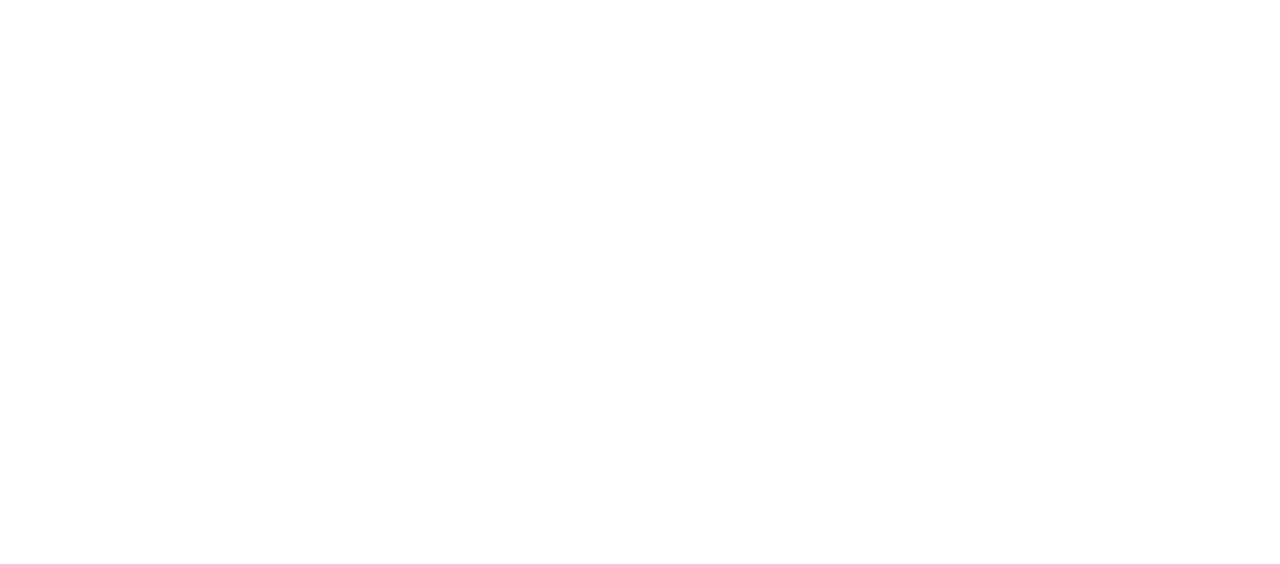
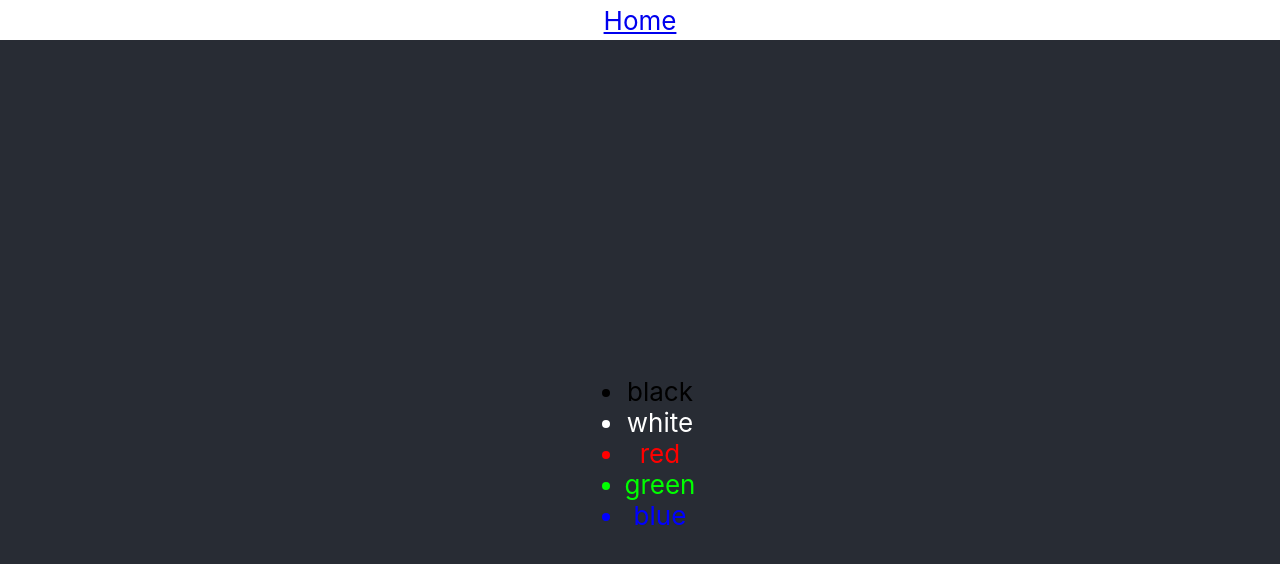
Before and after one commit to TokutyTok/react_challenge, a React (Create React App) app: page /ShowList in a window 1280 px wide. Before the commit this address had no page. Shown: the top 564 px of the page. Built offline with nearby package versions, Linux system fonts and the light colour scheme.

Commit message:
showItem #9

```diff
--- a/src/App.jsx
+++ b/src/App.jsx
@@ -5,6 +5,7 @@
 import ButtonClickChangeColor from './pages/ButtonClickChangeColor'
 import ValueDisplayEntered from './pages/ValueDisplayEntered'
 import Counter from './pages/Counter'
+import ShowList from './pages/ShowList'
 import Home from './pages/Home'
 
 function App() {
@@ -15,6 +16,7 @@
         <Route path="/ButtonClickChangeColor" element={<ButtonClickChangeColor/>}/>
         <Route path="/ValueDisplayEntered" element={<ValueDisplayEntered/>}/>
         <Route path="/Counter" element={<Counter/>}/>
+        <Route path="/ShowList" element={<ShowList/>}/>
       </Routes>
     </div>
   )
--- a/src/pages/Home.jsx
+++ b/src/pages/Home.jsx
@@ -15,6 +15,9 @@
                 <li>
                     <Link to="/Counter">カウントアップするボタン</Link>
                 </li>
+                <li>
+                    <Link to="/ShowList">リストを受け取って表示する</Link>
+                </li>
             </nav>
         </div>
       </>
--- /dev/null
+++ b/src/pages/ShowList.jsx
@@ -0,0 +1,29 @@
+import '../App.css';
+import Contents from '../template/Contents';
+import { Link } from "react-router-dom";
+
+import { useState } from 'react';
+
+export default function ShowList() {
+    const [message, setMessage] = useState('message')
+    const colorCodes = {black:'#000000', white:'#ffffff', red:'#ff0000', green:'#00ff00', blue:'#0000ff'}
+    return (
+        <>
+            <div className="App">
+                <header>
+                <nav className="App-liststyle-none">
+                    <li>
+                        <Link to="/">Home</Link>
+                    </li>
+                </nav>
+                </header>
+                <div className="App-header">
+                    <Contents
+                        list={colorCodes}
+                    />
+                </div>
+                <footer></footer>
+            </div>
+        </>
+    );
+}
--- a/src/template/Contents.jsx
+++ b/src/template/Contents.jsx
@@ -1,10 +1,19 @@
 export default function Contents(props) {
-    const { message, style } = props
+    const { message, style, list} = props
     return (
-        <div>
-            <p style={style}>
-                {message}
-            </p>
-        </div>
+        <>
+            <div>
+                <p style={style}>
+                    {message}
+                </p>
+            </div>
+            <div>
+                <ul>
+                    {Object.entries(list).map(([key, value]) => (
+                        <li key={key} style={{color: value}}>{key}</li>
+                    ))}
+                </ul>
+            </div>
+        </>
     )
 }
```
